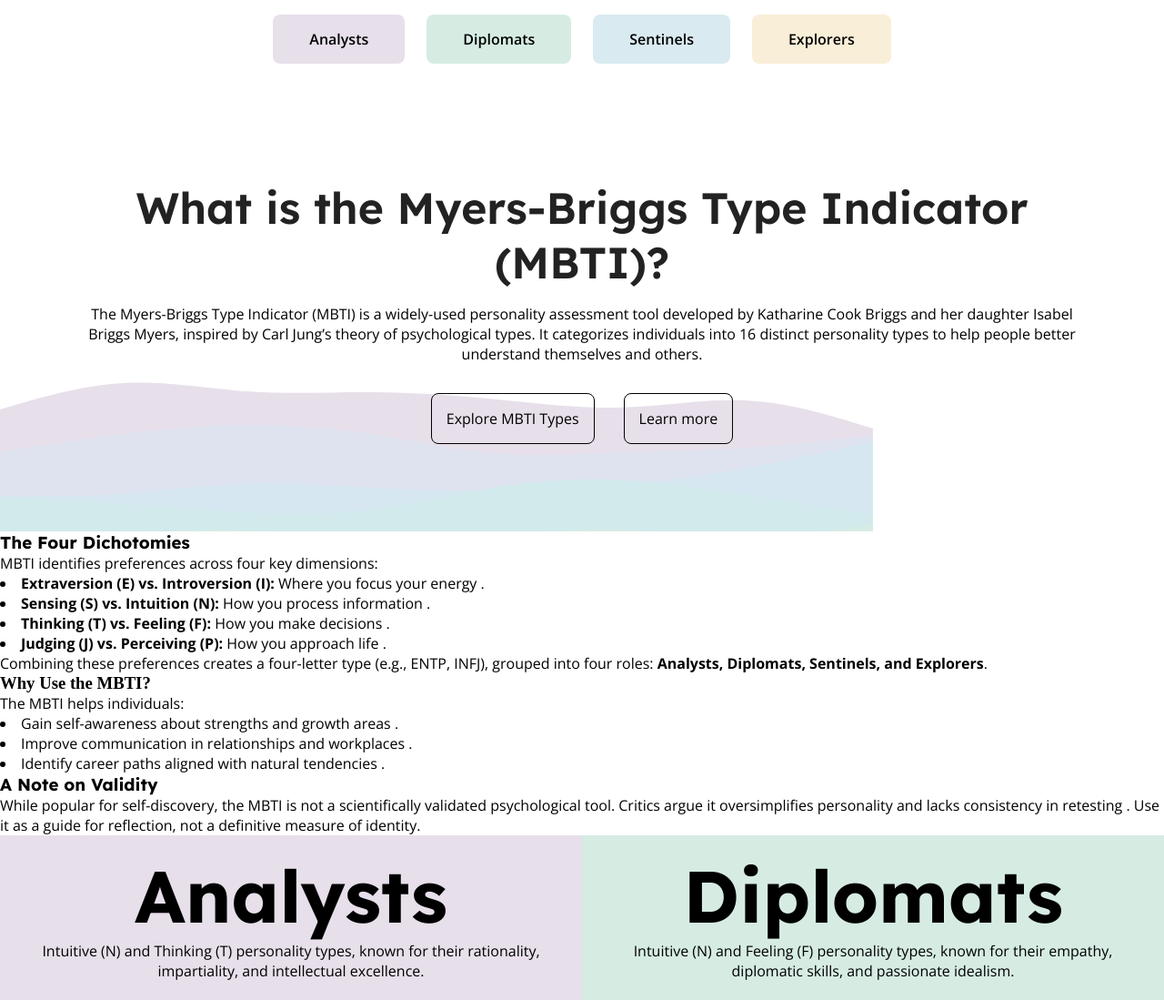
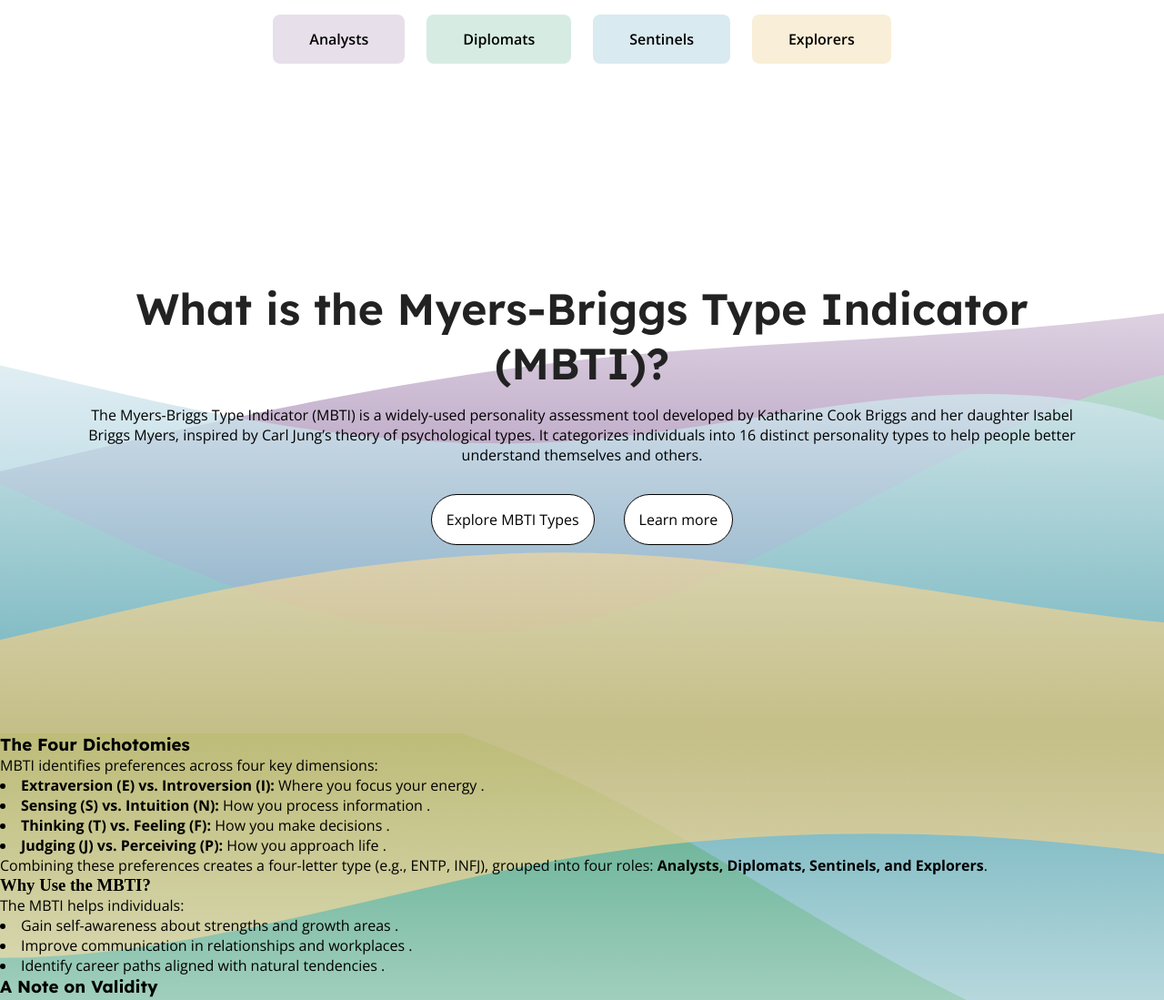
Before and after one commit to nmarcusg/mbti-midterm-exam, a plain HTML site: page index.html in a window 1280 px wide. Shown: the top 1099 px of the page at 91% size. Drawn offline with nearby package versions, Linux system fonts and the light colour scheme.

Commit message:
added bg for intro

```diff
--- a/style.css
+++ b/style.css
@@ -122,8 +122,9 @@ ul {
     text-align: center;
     padding: clamp(1rem, 10vw, 6rem);
     gap: 2rem;
-    background: url(images/layered-waves-haikei.svg) no-repeat;
-
+    background: url(images/wave.svg) no-repeat;
+    background-size: cover;
+    height: 90vh;
 }
 
 .header-text {
@@ -139,6 +140,7 @@ ul {
     gap: 2rem;
     justify-content: center;
     text-align: center;
+    flex-flow: wrap;
 }
 
 .button {
@@ -146,8 +148,15 @@ ul {
     color: black;
     border: 1px solid black;
     padding: 1rem;
-    border-radius: .5rem;
+    border-radius: 2.5rem;
     font-family: "Open Sans";
+    background-color: white;
+}
+
+.mbti-intro {
+    background: url(images/wave2.svg) no-repeat;
+    background-size: cover;
+    height: 90vh;
 }
 
 .intro-container {
```
Also changed, not shown: images/wave.svg (added), images/wave2.svg (added).
